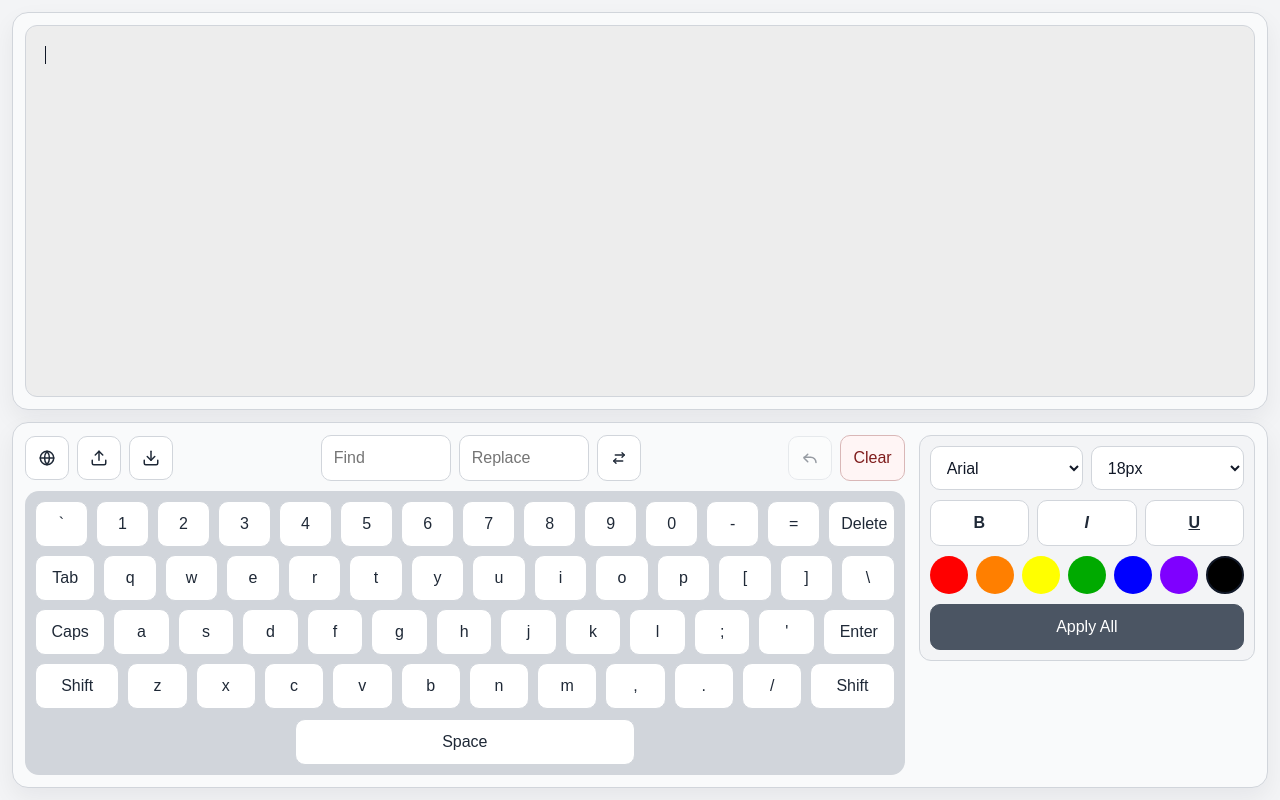
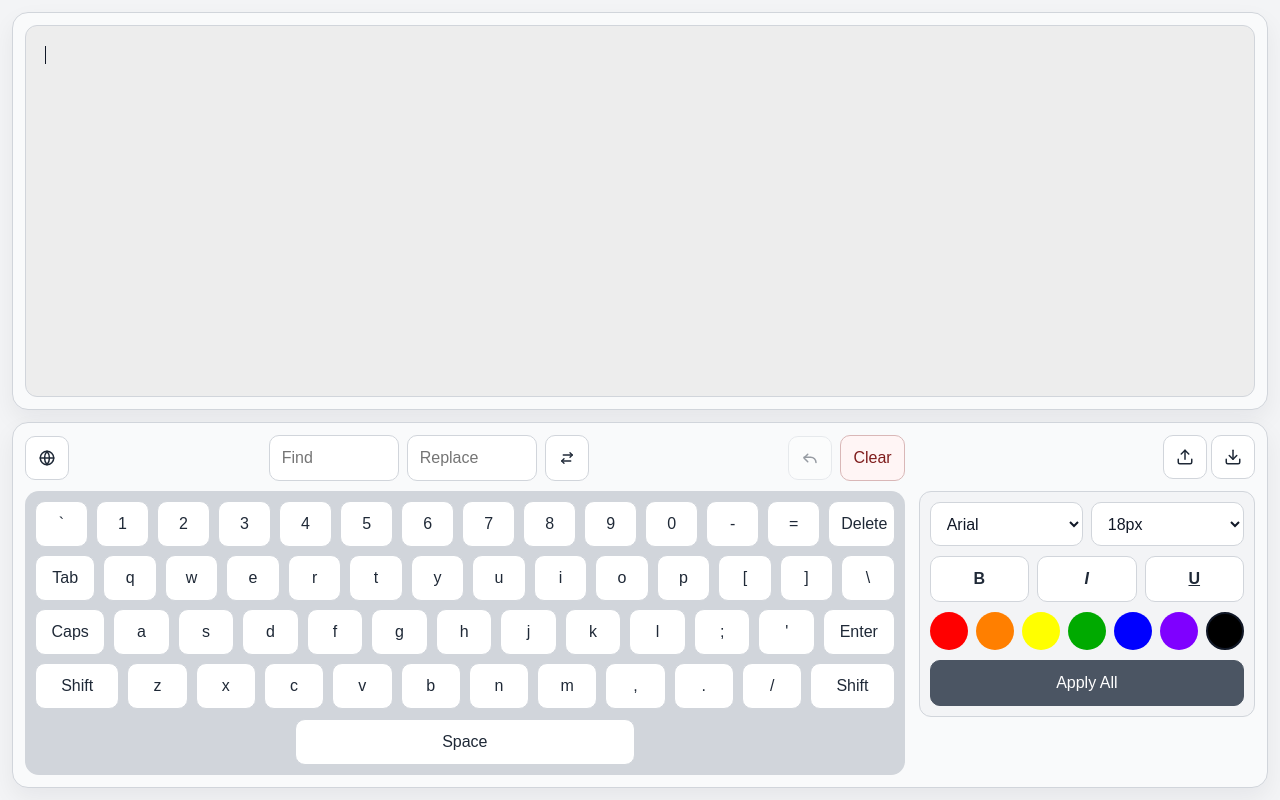
Before and after one commit to jeremyjacob101/FSWDstage4, a React (Vite) app: page / in a window 1280 px wide. Built offline with nearby package versions, Linux system fonts and the light colour scheme.

Commit message:
[-] Code refactors after part 2

```diff
--- a/src/App.css
+++ b/src/App.css
@@ -63,6 +63,13 @@
   grid-template-columns: minmax(0, 13fr) minmax(320px, 5fr);
   gap: 12px;
   align-items: stretch;
+}
+
+.editor-sidebar {
+  min-width: 0;
+  display: flex;
+  flex-direction: column;
+  gap: 12px;
 }
 
 .editor-keyboard-pane,
@@ -300,6 +307,7 @@
 }
 
 @keyframes screen-cursor-blink {
+
   0%,
   49% {
     opacity: 1;
--- a/src/components/Workspace.jsx
+++ b/src/components/Workspace.jsx
@@ -65,6 +65,11 @@ function Workspace() {
     setHistory((currentHistory) => currentHistory.slice(0, -1));
   }
 
+  function handleLoadRuns(newRuns) {
+    rememberState();
+    setRuns(newRuns);
+  }
+
   const screenProps = {
     runs,
     searchValue,
@@ -73,10 +78,7 @@ function Workspace() {
 
   const editorProps = {
     runs,
-    onLoadRuns: (newRuns) => {
-      rememberState();
-      setRuns(newRuns);
-    },
+    onLoadRuns: handleLoadRuns,
     canUndo: history.length > 0,
     isCapsLockOn,
     isVirtualShiftOn,
--- a/src/components/editors/Editor.jsx
+++ b/src/components/editors/Editor.jsx
@@ -1,4 +1,5 @@
 import Keyboard from "./Keyboard";
+import StorageControls from "../storage/StorageControls";
 import TextStyling from "./TextStyling";
 
 function Editor({
@@ -28,8 +29,6 @@ function Editor({
   return (
     <section className="panel editor">
       <Keyboard
-        runs={runs}
-        onLoadRuns={onLoadRuns}
         canUndo={canUndo}
         isCapsLockOn={isCapsLockOn}
         isVirtualShiftOn={isVirtualShiftOn}
@@ -49,11 +48,15 @@ function Editor({
         onUndo={onUndo}
       />
 
-      <TextStyling
-        typingStyle={typingStyle}
-        onApplyAll={onApplyAll}
-        onChangeTypingStyle={onChangeTypingStyle}
-      />
+      <div className="editor-sidebar">
+        <StorageControls runs={runs} onLoadRuns={onLoadRuns} />
+
+        <TextStyling
+          typingStyle={typingStyle}
+          onApplyAll={onApplyAll}
+          onChangeTypingStyle={onChangeTypingStyle}
+        />
+      </div>
     </section>
   );
 }
--- a/src/components/editors/Keyboard.jsx
+++ b/src/components/editors/Keyboard.jsx
@@ -1,9 +1,6 @@
 import { getKeyboardRows, getNextKeyboardMode } from "../utils/Helpers";
-import StorageControls from "../storage/StorageControls";
 
 function Keyboard({
-  runs,
-  onLoadRuns,
   canUndo,
   isCapsLockOn,
   isVirtualShiftOn,
@@ -22,10 +19,9 @@ function Keyboard({
   onToggleVirtualShift,
   onUndo,
 }) {
-  const isShiftActive = isVirtualShiftOn;
   const activeKeyboard = getKeyboardRows(
     keyboardMode,
-    isShiftActive,
+    isVirtualShiftOn,
     isCapsLockOn,
   );
 
@@ -52,7 +48,6 @@ function Keyboard({
         >
           <img className="editor-icon" src="/icons/globe.svg" />
         </button>
-        <StorageControls runs={runs} onLoadRuns={onLoadRuns} />
 
         <div className="editor-find-replace">
           <input
@@ -175,7 +170,7 @@ function Keyboard({
           <button
             type="button"
             className={
-              isShiftActive
+              isVirtualShiftOn
                 ? "keyboard-key keyboard-key-shift is-active"
                 : "keyboard-key keyboard-key-shift"
             }
@@ -198,7 +193,7 @@ function Keyboard({
           <button
             type="button"
             className={
-              isShiftActive
+              isVirtualShiftOn
                 ? "keyboard-key keyboard-key-shift is-active"
                 : "keyboard-key keyboard-key-shift"
             }
--- a/src/components/storage/StorageControls.css
+++ b/src/components/storage/StorageControls.css
@@ -2,7 +2,7 @@
   display: flex;
   align-items: center;
   gap: 0.25rem;
-  margin-left: 0.5rem;
+  justify-content: flex-end;
 }
 
 .storage-dropdown-container {
@@ -13,7 +13,7 @@
 .storage-dropdown-menu {
   position: absolute;
   top: 100%;
-  left: 0;
+  right: 0;
   margin-top: 0.25rem;
   background-color: white;
   border: 1px solid #d1d5db;
--- a/src/components/storage/StorageControls.jsx
+++ b/src/components/storage/StorageControls.jsx
@@ -7,54 +7,69 @@ export default function StorageControls({ runs, onLoadRuns }) {
 
   function handleSaveClick() {
     const fileName = window.prompt("Please enter a name to save the file:");
+    const trimmedFileName = fileName?.trim();
 
-    if (!fileName) {
+    if (!trimmedFileName) {
+      return;
+    }
+
+    if (localStorage.getItem(trimmedFileName) !== null) {
+      window.alert("File already exists.");
       return;
     }
 
     try {
       const dataAsText = JSON.stringify(runs);
-      localStorage.setItem(`save_${fileName}`, dataAsText);
+      localStorage.setItem(trimmedFileName, dataAsText);
 
       if (isMenuOpen) {
-         updateSavedFilesList();
+        loadSavedFiles();
       }
-    } catch (error) {
+    } catch {
       window.alert("Error! Could not save. Storage might be full.");
     }
   }
 
-  function updateSavedFilesList() {
+  function loadSavedFiles() {
     const filesFound = [];
 
     for (let i = 0; i < localStorage.length; i++) {
-        const key = localStorage.key(i);
-        if (key && key.startsWith("save_")) {
-            const justTheName = key.substring(5);
-            filesFound.push(justTheName);
-        }
+      const key = localStorage.key(i);
+      if (key) {
+        filesFound.push(key);
+      }
     }
 
+    filesFound.sort((firstFile, secondFile) =>
+      firstFile.localeCompare(secondFile),
+    );
     setSavedFiles(filesFound);
   }
 
-  function handleDownloadMenuClick() {
+  function handleMenuToggle() {
     if (!isMenuOpen) {
-      updateSavedFilesList();
+      loadSavedFiles();
       setIsMenuOpen(true);
-    } else {
+      return;
+    }
+
+    setIsMenuOpen(false);
+  }
+
+  function handleMenuBlur(event) {
+    if (!event.currentTarget.contains(event.relatedTarget)) {
       setIsMenuOpen(false);
     }
   }
 
   function handleLoadFile(fileName) {
     try {
-      const savedData = localStorage.getItem(`save_${fileName}`);
+      const savedData = localStorage.getItem(fileName);
       if (savedData) {
         const parsedRuns = JSON.parse(savedData);
         onLoadRuns(parsedRuns);
       }
-    } catch (error) {
+    } catch {
       window.alert("Error loading file.");
     }
 
@@ -62,7 +77,7 @@ export default function StorageControls({ runs, onLoadRuns }) {
   }
 
   return (
-    <>
+    <div className="storage-controls-container">
       <button
         type="button"
         className="editor-button editor-button-icon"
@@ -72,11 +87,11 @@ export default function StorageControls({ runs, onLoadRuns }) {
         <img className="editor-icon" src="/icons/upload.svg" alt="Save As" />
       </button>
 
-      <div className="storage-dropdown-container">
+      <div className="storage-dropdown-container" onBlur={handleMenuBlur}>
         <button
           type="button"
           className="editor-button editor-button-icon"
-          onClick={handleDownloadMenuClick}
+          onClick={handleMenuToggle}
           title="Load File"
         >
           <img className="editor-icon" src="/icons/download.svg" alt="Load" />
@@ -101,6 +116,6 @@ export default function StorageControls({ runs, onLoadRuns }) {
           </div>
         )}
       </div>
-    </>
+    </div>
   );
 }
```
Also changed, not shown: src/components/utils/Handlers.jsx (line endings or trailing spaces), src/index.css (line endings or trailing spaces), 1 other file (tests, documents, lock files or other folders).
